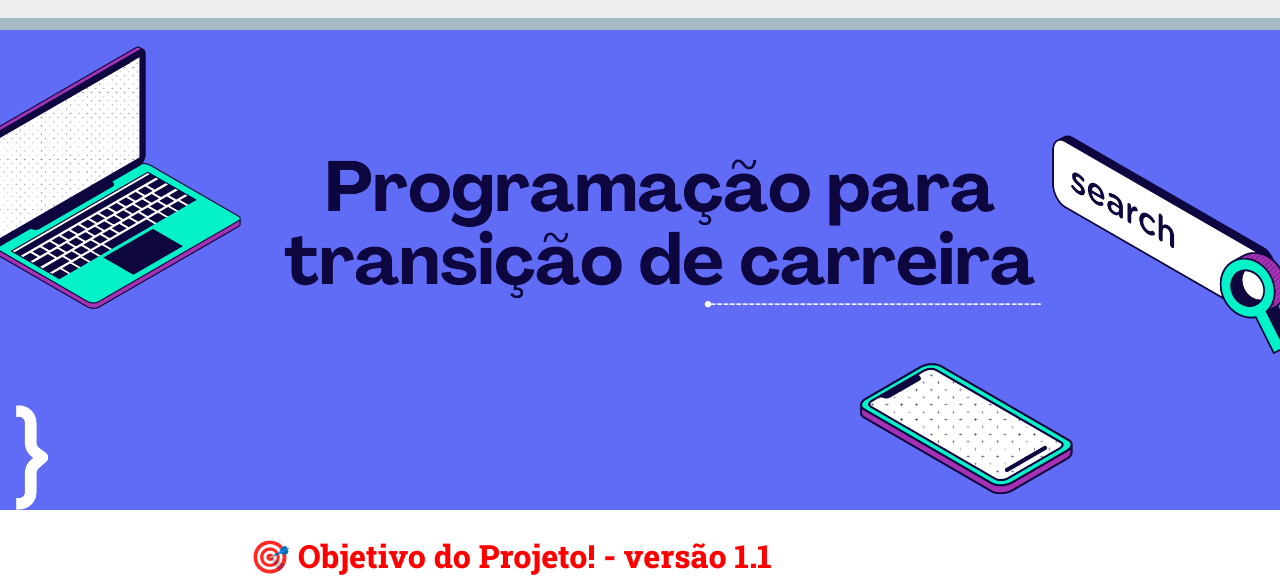
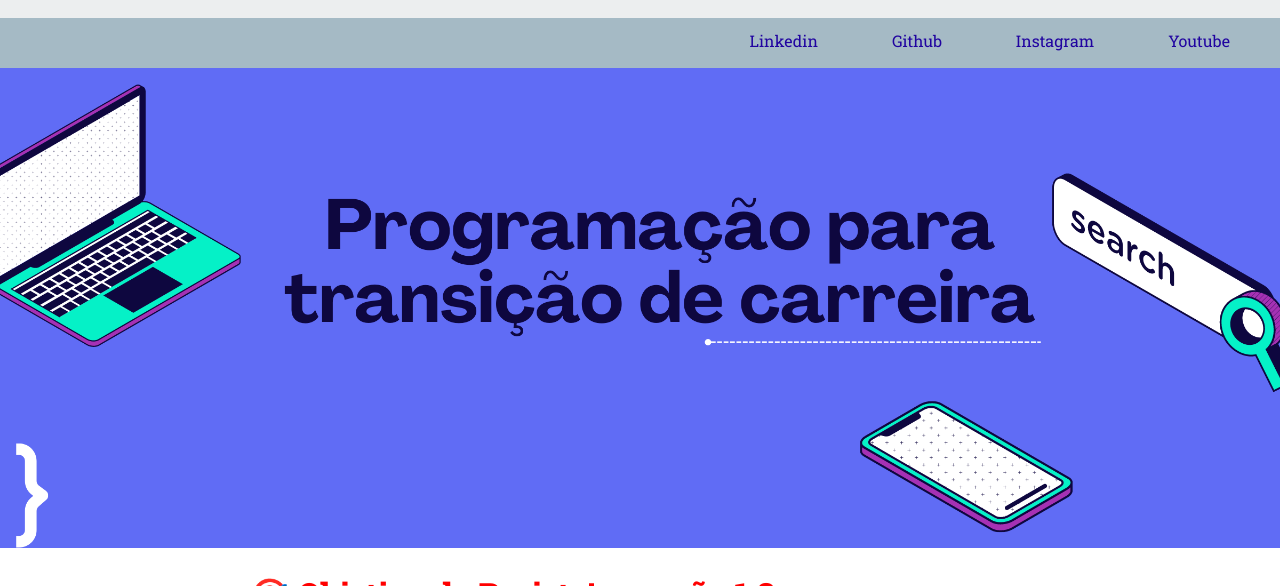
Before and after one commit to rodrusantu-dev/DevMesmo, a plain HTML site: page index.html in a window 1280 px wide. Shown: the part 214-800 px from the top of the page. Drawn offline with Linux system fonts and the light colour scheme.

Commit message:
updata 28.03

```diff
--- /dev/null
+++ b/css/menunav.css
@@ -0,0 +1,34 @@
+
+
+/*aqui retira a formatação padrão do navegador e poe sem adornos e cor preta*/
+.header-navigation-item {
+    text-decoration: none;
+    color: #a5bac5;
+    background-color: #a5bac5;
+    font-weight: 500;
+}
+
+.header-navigation-list {
+    text-decoration: none;
+    color: #2003a0;
+    background-color: #a5bac5;
+    display: flex;
+    align-items: right;
+    gap: 25px;
+    flex-wrap: wrap;
+    justify-content: right;
+    padding-right: 50px;
+    font-weight: 500;
+    padding-bottom: 15px;
+}
+
+/*AQUI ESTRUTURA PARA RESPONSIVO DA BARRA HEADER*/
+@media screen and (max-width: 768px){
+.header-navigation-list {
+    display: flex;
+    align-items: right;
+    gap: 5px;
+    flex-wrap: wrap;
+    justify-content: right;
+
+}}
--- a/index.html
+++ b/index.html
@@ -13,7 +13,8 @@
         <link rel="stylesheet" href="./css/footer.css">
         <link rel="stylesheet" href="./css/main.css">
         <link rel="stylesheet" href="./css/reset.css">
-        <link rel="shortcut icon" href="img\web-site\favicon-bizurado.ico" type="image/x-icon">
+        <link rel="stylesheet" href="./css/menunav.css">
+        <link rel="shortcut icon" href="img\web-site\favicon23.ico" type="image/x-icon">
     </head>
 
     <body>
@@ -23,6 +24,27 @@
                 <img class="logo-menor" src="./img/web-site/logoofc2.png" alt="devmesmo-logo"></a>
             </header>
 
+            <!--MENU DE NAVEGAÇÃO - CONSTRUÇÃO-->
+
+            <nav>
+                <dl class="header-navigation-list">
+
+                    <li class="header-navigation-item"></li>
+                    <a href="">Linkedin</a>
+                    </li>
+                    <li class="header-navigation-item"></li>
+                    <a href="">Github</a>
+                    </li>
+                    <li class="header-navigation-item"></li>
+                    <a href="">Instagram</a>
+                    </li>
+                    <li class="header-navigation-item"></li>
+                    <a href="">Youtube</a>
+                    </li>
+                </dl>
+            </nav>
+
+
             <!--BANNER AZUL-->
             <section class="banner-principal">
                 <img class="banner-principal" src="./img/web-site/banner-principal.png" alt="banner-principal">
@@ -30,7 +52,7 @@
 
             <!--CONTEÚDO DE TEXTO-->
             <div class="PARTE-DO-OBJETIVO">
-                <h1 class="conteudo-titulo"> 🎯 Objetivo do Projeto! - versão 1.1</h1>
+                <h1 class="conteudo-titulo"> 🎯 Objetivo do Projeto! - versão 1.3</h1>
                     <p class="conteudo-texto">Olá, mundo! Seja bem vindo ao DEV Mesmo?, e ao REPOSITÓRIO
                         OPEN SOURCE criado pelo camarada Rodrigo Menezes, em 09/10/2022, venho aqui falar sobre
                         Programação em Transição de Carreira.
@@ -85,7 +107,7 @@
                         <p class="link-emtexto">Acesso as aulas, click aqui:</p>
 
                         <div class="btnPai">
-                                <a  href="https://github.com/rodrusantu-dev/Bizurado-Dev/blob/main/Markdown/pagina-aula.md">
+                                <a  href="https://github.com/rodrusantu-dev/DevMesmo/blob/main/Markdown/pagina-aula.md">
                                     <button class="btnFilho"> ACESSAR AULAS</button>
                                 </a>
                         </div>
```
Also changed, not shown: css/cabecalho.css (line endings or trailing spaces), img/aulas/HTML e CSS/ap1-img1.PNG (deleted), img/aulas/HTML e CSS/ap1-img2.PNG (deleted), img/aulas/HTML e CSS/ap1-img3.png (deleted), img/aulas/HTML e CSS/ap2-img01.PNG (deleted), img/aulas/HTML e CSS/ap2-img02a.PNG (deleted), img/aulas/HTML e CSS/atenção.png (deleted), img/aulas/HTML e CSS/css3.png (deleted), img/aulas/HTML e CSS/formato-html.jpg (deleted), img/aulas/HTML e CSS/html5.png (deleted), img/web-site/favicon23.ico (added), 3 other files.
